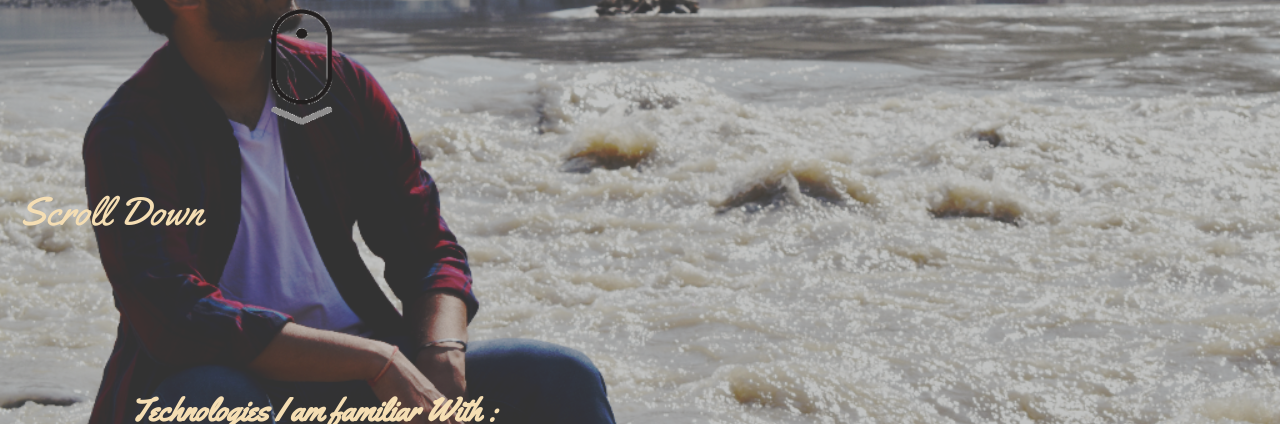
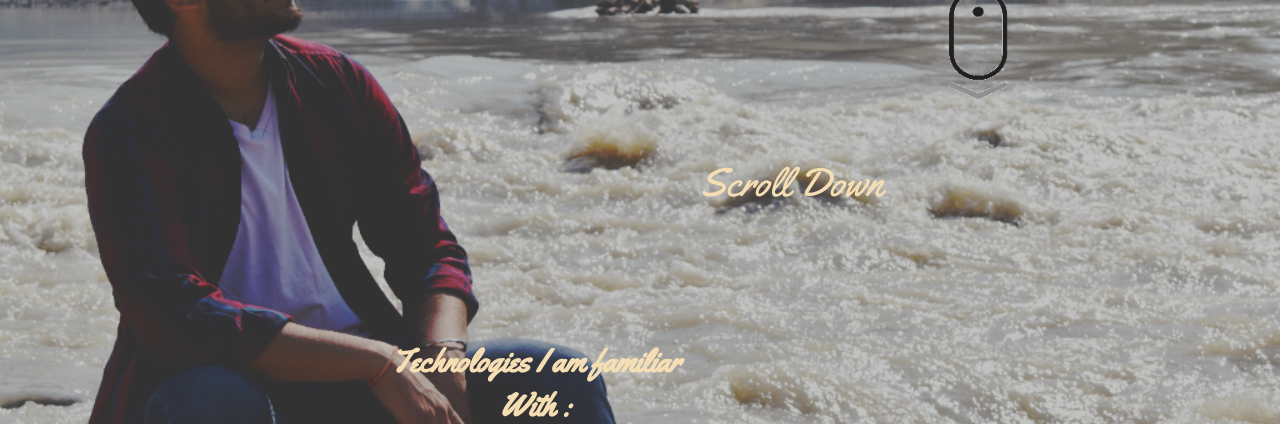
Before and after one commit to TarunSaraswat/Portfolio, a plain HTML site: page index.html in a window 1280 px wide. Shown: the part 408-832 px from the top of the page. Drawn offline with Linux system fonts and the light colour scheme.

Commit message:
working 2

```diff
--- a/style.css
+++ b/style.css
@@ -90,9 +90,10 @@ nav a:hover{
 {
   color: wheat;
   margin-top: 100px;
+  margin-left: 700px;
+  margin-right: auto;
   display: inline-block;
   font-size: 40px;
-  padding: 20px;
   height: 100%;
 
 }
@@ -130,6 +131,9 @@ nav a:hover{
 #technologies
 {
   padding: 10%;
+  margin-left: 20%;
+  margin-right: 20%;
+  justify-content: center;
 }
 
 #technologies li
```
